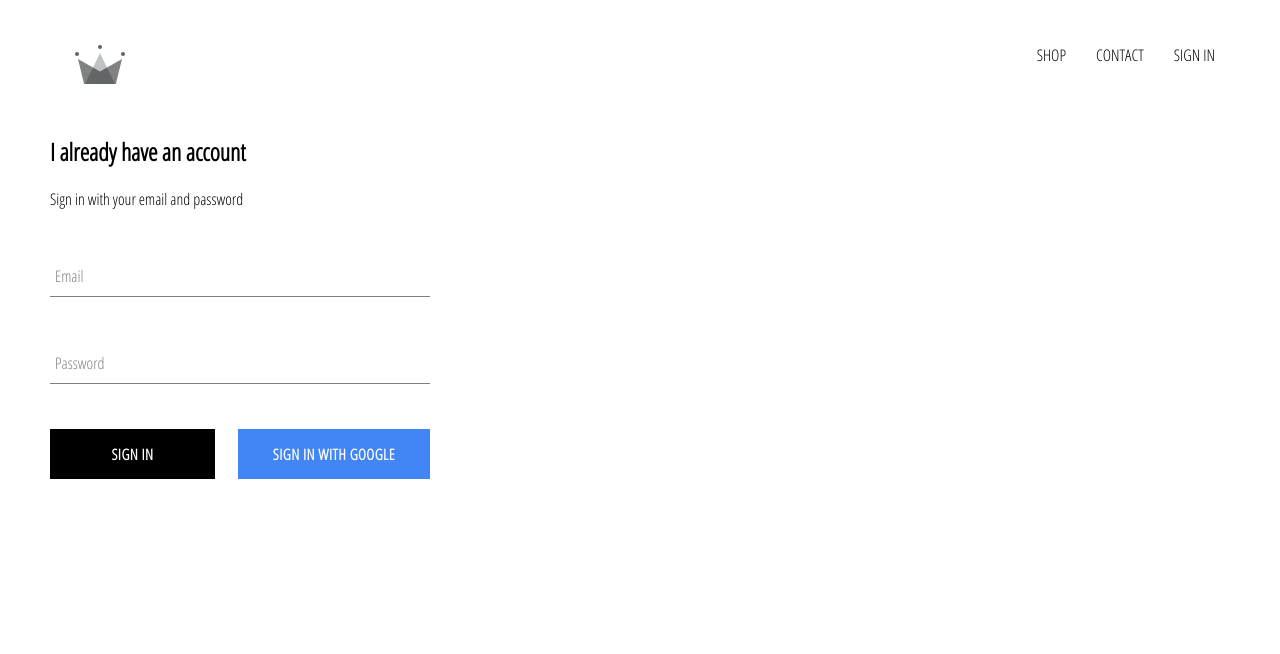
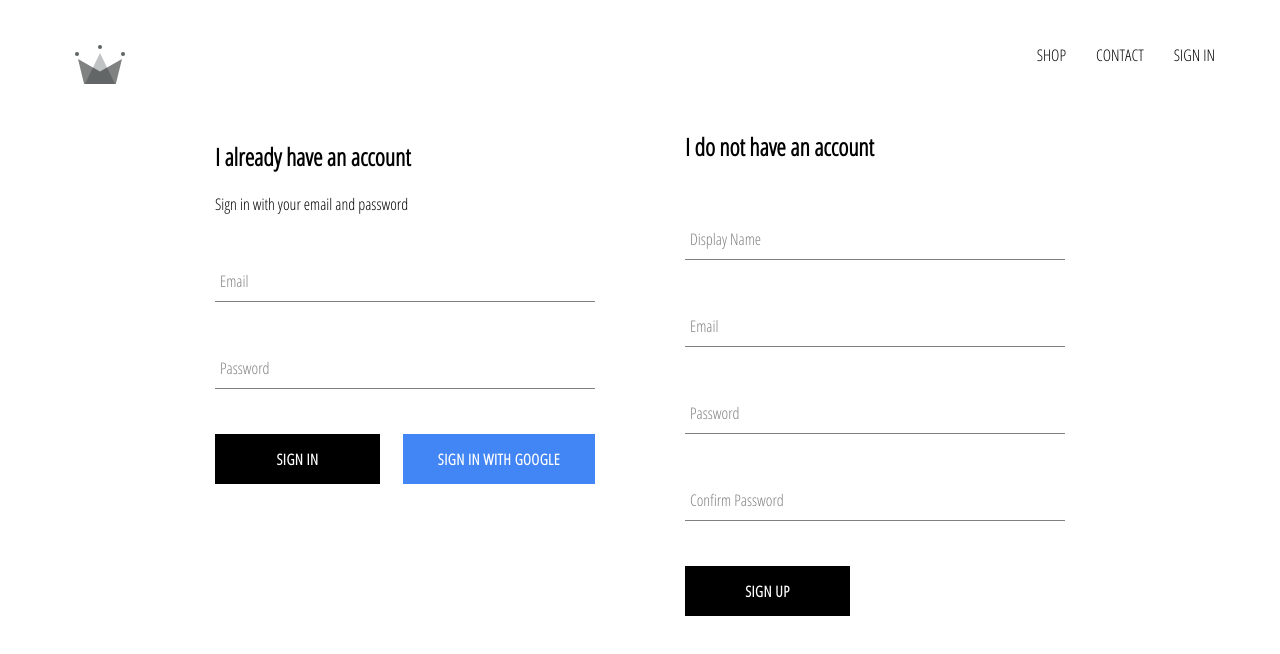
Before and after one commit to SuperflyEks/royalty-clothings, a React (Create React App) app: page /signin in a window 1280 px wide. Shown: the top 654 px of the page. Built offline with nearby package versions, Linux system fonts and the light colour scheme; no server answers.

Commit message:
added sign up

```diff
--- a/src/App.js
+++ b/src/App.js
@@ -4,7 +4,7 @@ import { Switch, Route } from 'react-router-dom';
 import ShopPage from './pages/shop/shop.component';
 import Header from './components/header/header.component';
 import SignInAndSignUpPage from './pages/sign-in-and-sign-up/sign-in-and-sign-up.component';
-import { auth } from './firebase/firebase.utils';
+import { auth, createUserProfileDocument } from './firebase/firebase.utils';
 import './App.css';
 
 class App extends React.Component{
@@ -16,13 +16,23 @@ class App extends React.Component{
     }
   }
 
-  unSubscribeFromAuth = null
+  unSubscribeFromAuth = null;
 
   componentDidMount(){
-    this.unSubscribeFromAuth = auth.onAuthStateChanged(user => {
-      this.setState({ currentUser: user })
+    this.unSubscribeFromAuth = auth.onAuthStateChanged(async userAuth => {
+      if (userAuth) {
+        const userRef = await createUserProfileDocument(userAuth);
 
-      console.log(user)
+        userRef.onSnapshot(snapShot => {
+          this.setState({
+            currentUser: {
+              id: snapShot.id,
+              ...snapShot.data()
+            }
+          })
+        });
+      }
+      else { this.setState( {currentUser: userAuth} );}
     });
   }
 
--- /dev/null
+++ b/src/components/sign-up/sign-up.component.jsx
@@ -0,0 +1,97 @@
+import React from 'react';
+import FormInput from '../form-input/form-input.component';
+import CustomButton from '../custom-button/custom-button.component';
+import { auth, createUserProfileDocument } from '../../firebase/firebase.utils';
+import './sign-up.styles.scss';
+
+class SignUp extends React.Component{
+    constructor(){
+        super();
+
+        this.state = {
+            displayName: '',
+            email: '',
+            password: '',
+            confirmPassword: ''
+        }
+    }
+
+    handleSubmit = async event => {
+        event.preventDefault();
+
+        const { displayName, email, password, confirmPassword } = this.state;
+
+        if (password !== confirmPassword) {
+            alert("Password isn't a match");
+            return
+        }
+        try {
+            const { user } = await auth.createUserWithEmailAndPassword(
+                email,
+                password
+            );
+            await createUserProfileDocument(user, { displayName });
+
+            this.setState({
+                displayName: '',
+                email: '',
+                password: '',
+                confirmPassword: ''
+            });
+        }
+        catch (error) {
+            console.error(error);
+        }
+    }
+
+    handleChange = event => {
+        const { name, value } = event.target;
+        this.setState({ [name]: value });
+    }
+
+    render(){
+        const { displayName, email, password, confirmPassword } = this.state;
+        return(
+            <div className='sign-up'>
+                <h2 className='title'>I do not have an account</h2>
+                <form className='sign-up-form' onSubmit={this.handleSubmit}>
+                    <FormInput
+                        type='text'
+                        name='displayName'
+                        value={displayName}
+                        onChange={this.handleChange}
+                        label='Display Name'
+                        required
+                    />
+                    <FormInput
+                        type='text'
+                        name='email'
+                        value={email}
+                        onChange={this.handleChange}
+                        label='Email'
+                        required
+                    />
+                    <FormInput
+                        type='password'
+                        name='password'
+                        value={password}
+                        onChange={this.handleChange}
+                        label='Password'
+                        required
+                    />
+                    <FormInput
+                        type='password'
+                        name='confirmPassword'
+                        value={confirmPassword}
+                        onChange={this.handleChange}
+                        label='Confirm Password'
+                        required
+                    />
+                    <CustomButton type='submit'>SIGN UP</CustomButton>
+                </form>
+            </div>
+        );
+    }
+}
+
+export default SignUp;
--- /dev/null
+++ b/src/components/sign-up/sign-up.styles.scss
@@ -0,0 +1,9 @@
+.sign-up {
+    display: flex;
+    flex-direction: column;
+    width: 380px;
+
+    .title {
+        margin: 10px 0;
+    }
+}
--- a/src/firebase/firebase.utils.js
+++ b/src/firebase/firebase.utils.js
@@ -3,14 +3,41 @@ import 'firebase/firestore';
 import 'firebase/auth';
 
 const config = {
-    apiKey: "AIzaSyCnb9CyFA8Cn2eMm_0XFQLEt2r7nEoCcbk",
-    authDomain: "royalty-db-b40bf.firebaseapp.com",
-    databaseURL: "https://royalty-db-b40bf.firebaseio.com",
-    projectId: "royalty-db-b40bf",
-    storageBucket: "royalty-db-b40bf.appspot.com",
-    messagingSenderId: "205508565397",
-    appId: "1:205508565397:web:8892445e9370fa50477e9c"
+    apiKey: "AIzaSyBca2Ra4GJU5waza6WVZeVGOZqD71ZjNJU",
+    authDomain: "royalty-clothings-db.firebaseapp.com",
+    databaseURL: "https://royalty-clothings-db.firebaseio.com",
+    projectId: "royalty-clothings-db",
+    storageBucket: "royalty-clothings-db.appspot.com",
+    messagingSenderId: "568259334496",
+    appId: "1:568259334496:web:660b08207ab62f27e88e05"
 };
+
+export const createUserProfileDocument = async (userAuth, additionalData) => {
+    if (!userAuth) return;
+
+    const userRef = firestore.doc(`users/${userAuth.uid}`);
+
+    const snapShot = await userRef.get();
+
+    if (!snapShot.exists) {
+        const { displayName, email } = userAuth;
+        const createdAt = new Date();
+
+        try {
+            await userRef.set({
+                displayName,
+                email,
+                createdAt,
+                ...additionalData
+            })
+        }
+        catch (error) {
+            console.log('error creating user', error.message);
+        }
+    }
+    return userRef;
+}
+
 
 firebase.initializeApp(config);
 
@@ -20,5 +47,4 @@ export const firestore = firebase.firestore();
 const provider = new firebase.auth.GoogleAuthProvider();
 provider.setCustomParameters({ promt: 'select_account'});
 export const signInWithGoogle = () => auth.signInWithPopup(provider);
-
 export default firebase;
--- a/src/pages/sign-in-and-sign-up/sign-in-and-sign-up.component.jsx
+++ b/src/pages/sign-in-and-sign-up/sign-in-and-sign-up.component.jsx
@@ -1,10 +1,12 @@
 import React from 'react';
 import SignIn from '../../components/sign-in/sign-in.component';
+import SignUp from '../../components/sign-up/sign-up.component';
 import './sign-in-and-sign-up.styles.scss';
 
 const SignInAndSignUpPage = () => (
     <div className='sign-in-and-sign-up'>
         <SignIn/>
+        <SignUp/>
     </div>
 );
 
--- a/src/pages/sign-in-and-sign-up/sign-in-and-sign-up.styles.scss
+++ b/src/pages/sign-in-and-sign-up/sign-in-and-sign-up.styles.scss
@@ -0,0 +1,6 @@
+.sign-in-and-sign-up {
+    width: 850px;
+    display: flex;
+    justify-content: space-between;
+    margin: 30px auto;
+}
```
